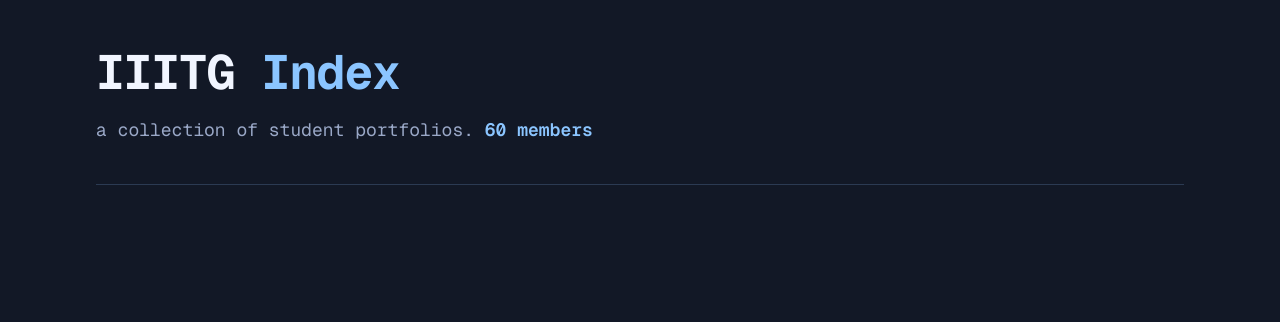
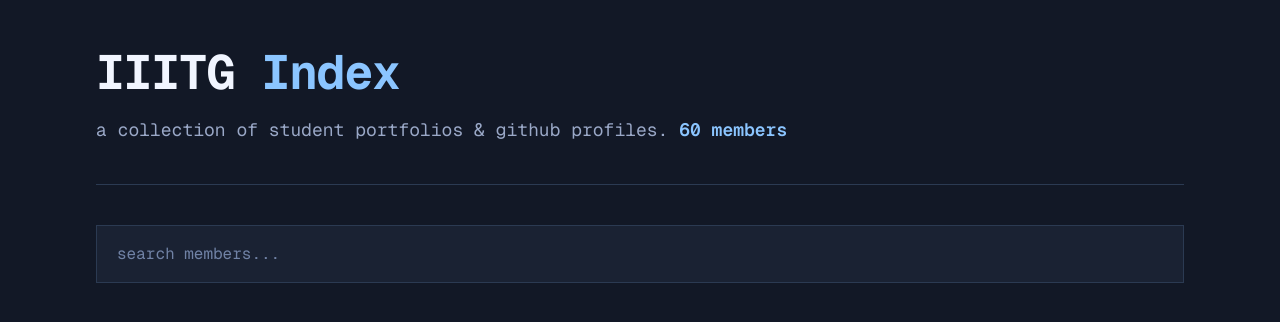
Before and after one commit to TaH00R/webring, a Next.js app: page / in a window 1280 px wide. Shown: the top 322 px of the page. Built offline with nearby package versions, Linux system fonts and the light colour scheme.

Commit message:
Added SearchBar

```diff
--- a/app/page.tsx
+++ b/app/page.tsx
@@ -1,3 +1,5 @@
+import SearchBar from "@/components/SearchBar";
+
 export default function Home() {
   return (
     <main className="min-h-screen bg-[#121826] text-[#F1F5FF]">
@@ -8,13 +10,15 @@
         </h1>
 
         <p className="mt-5 font-mono text-lg text-[#9AA8C7]">
-  a collection of student portfolios.{" "}
+          a collection of student portfolios & github profiles.{" "}
           <span className="font-semibold text-[#8BC5FF]">
             60 members
           </span>
         </p>
 
         <div className="mt-10 h-px w-full bg-[#2B3A52]" />
+
+        <SearchBar />
       </div>
     </main>
   );
--- /dev/null
+++ b/components/SearchBar.tsx
@@ -0,0 +1,24 @@
+export default function SearchBar() {
+  return (
+    <input
+      type="text"
+      placeholder="search members..."
+      className="
+        mt-10
+        w-full
+        border
+        border-[#2B3A52]
+        bg-[#1A2233]
+        px-5
+        py-4
+        font-mono
+        text-[#F1F5FF]
+        placeholder:text-[#7082A5]
+        outline-none
+        transition-colors
+        duration-200
+        focus:border-[#5B8CFF]
+      "
+    />
+  );
+}
```
Lines whose indentation alone changed are shown as unchanged.
